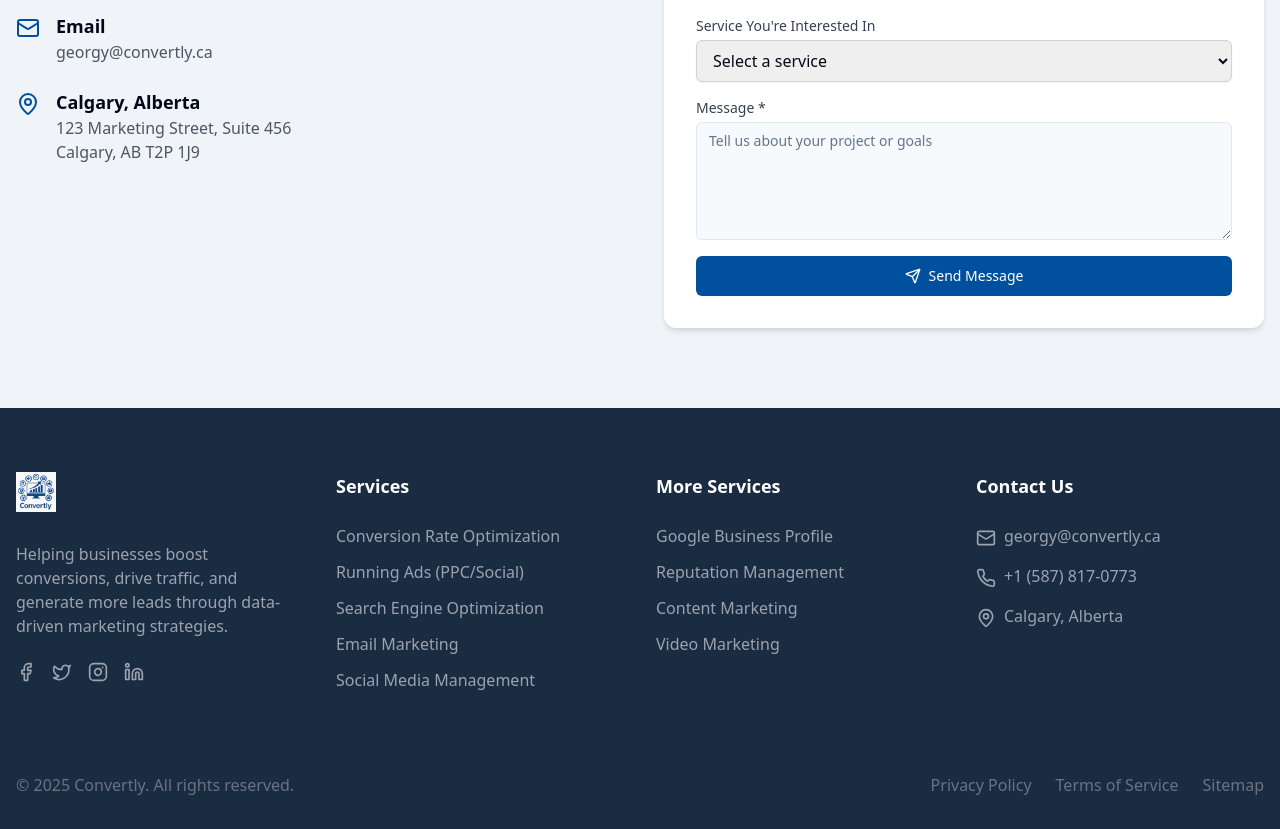
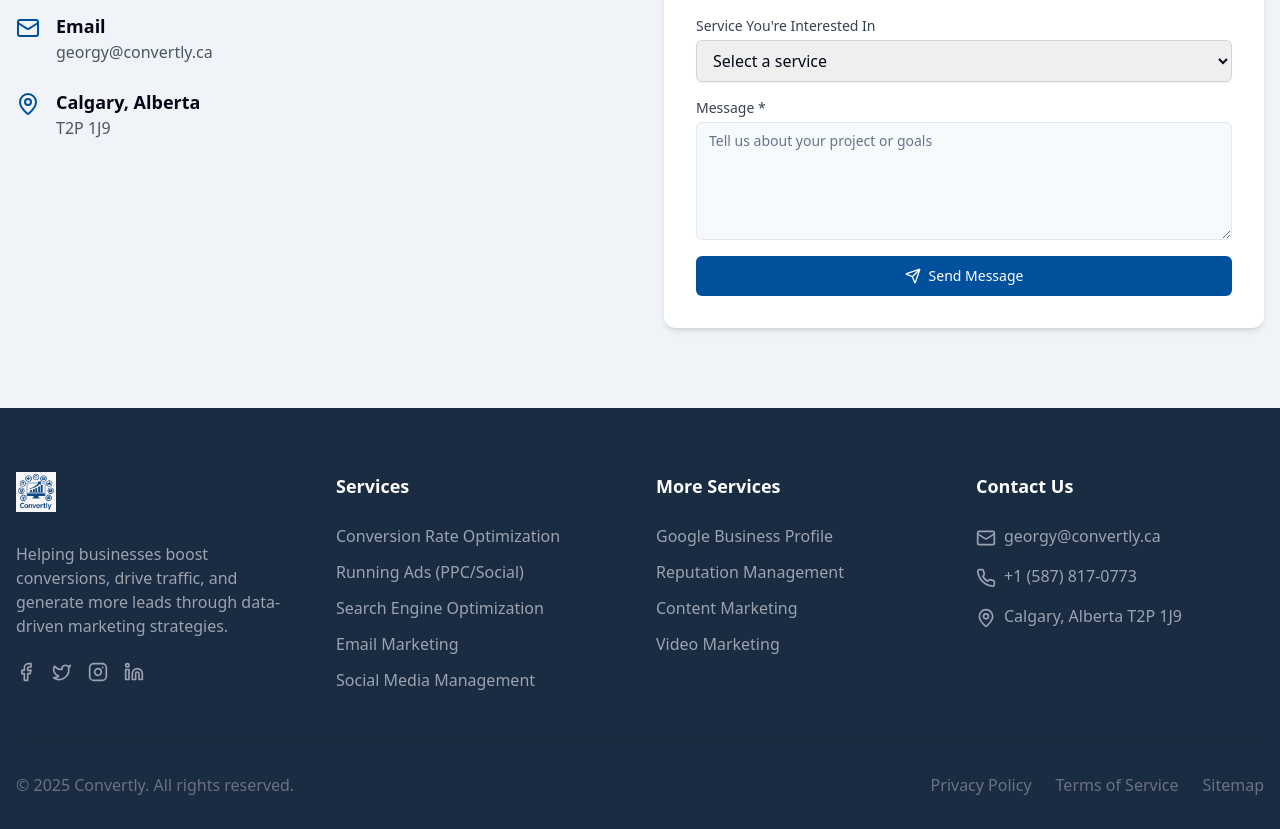
Before and after one commit to georgybusov/convertify-base-version, a React (Vite) app: page / in a window 1280 px wide. Shown: the part 4507-5336 px from the top of the page. Built offline with nearby package versions, Linux system fonts and the light colour scheme.

Commit message:
Fix: Update contact address
Update the contact address in the ContactForm component.

```diff
--- a/src/components/ContactForm.tsx
+++ b/src/components/ContactForm.tsx
@@ -1,4 +1,3 @@
-
 import { useState } from "react";
 import { useToast } from "@/hooks/use-toast";
 import { Button } from "@/components/ui/button";
@@ -82,7 +81,7 @@ const ContactForm = () => {
                 <MapPin className="h-6 w-6 text-convertly-blue mr-4 mt-1" />
                 <div>
                   <h3 className="font-semibold text-lg">Calgary, Alberta</h3>
-                  <p className="text-gray-600">123 Marketing Street, Suite 456<br />Calgary, AB T2P 1J9</p>
+                  <p className="text-gray-600">T2P 1J9</p>
                 </div>
               </div>
             </div>
--- a/src/components/Footer.tsx
+++ b/src/components/Footer.tsx
@@ -1,4 +1,3 @@
-
 import {
   Facebook, Twitter, Instagram, Linkedin, Mail, Phone, MapPin
 } from "lucide-react";
@@ -74,7 +73,7 @@ const Footer = () => {
               <li className="flex items-start">
                 <MapPin className="h-5 w-5 text-gray-400 mr-2 mt-1" />
                 <span className="text-gray-400">
-                  Calgary, Alberta
+                  Calgary, Alberta T2P 1J9
                 </span>
               </li>
             </ul>
```
